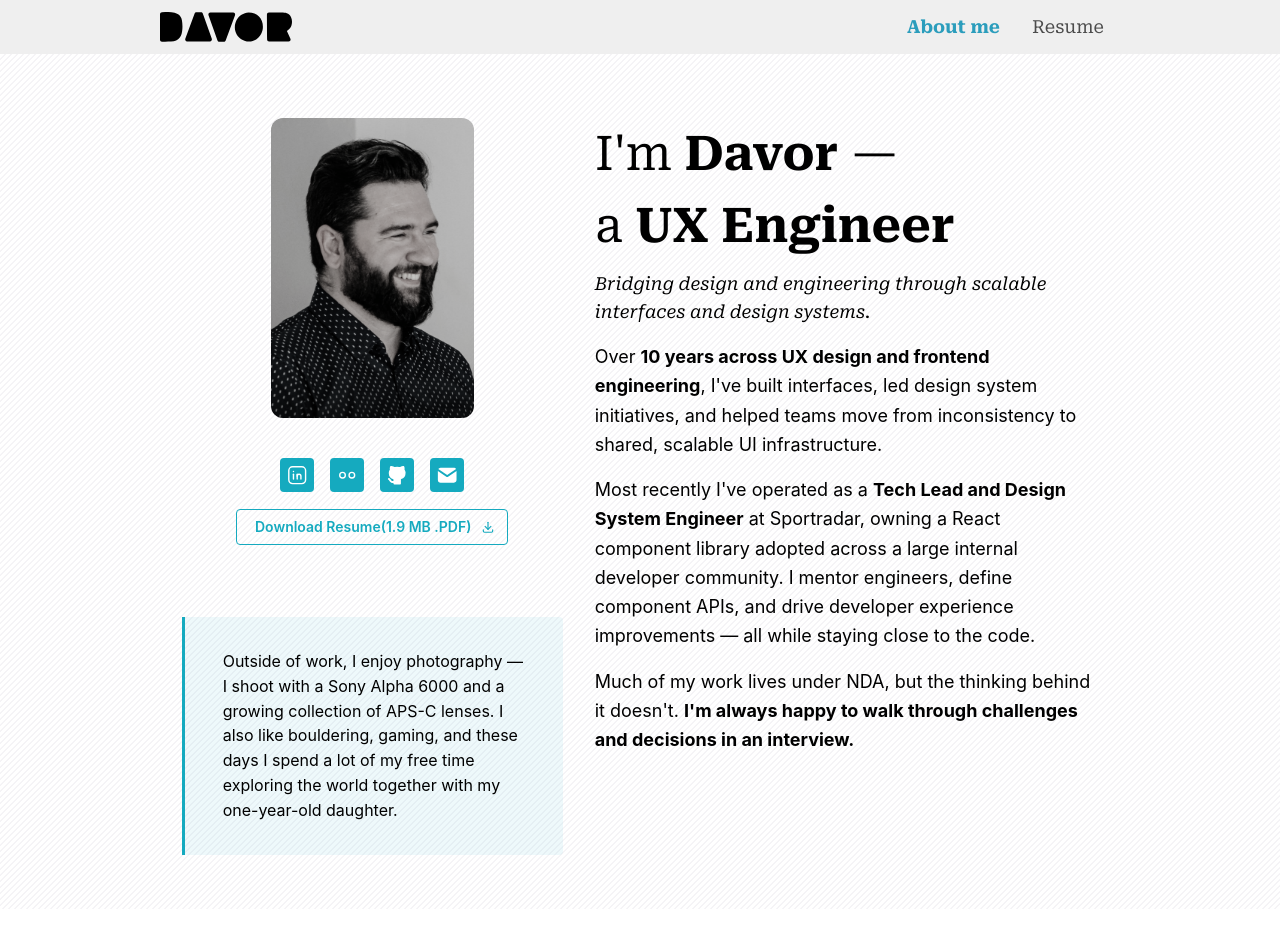
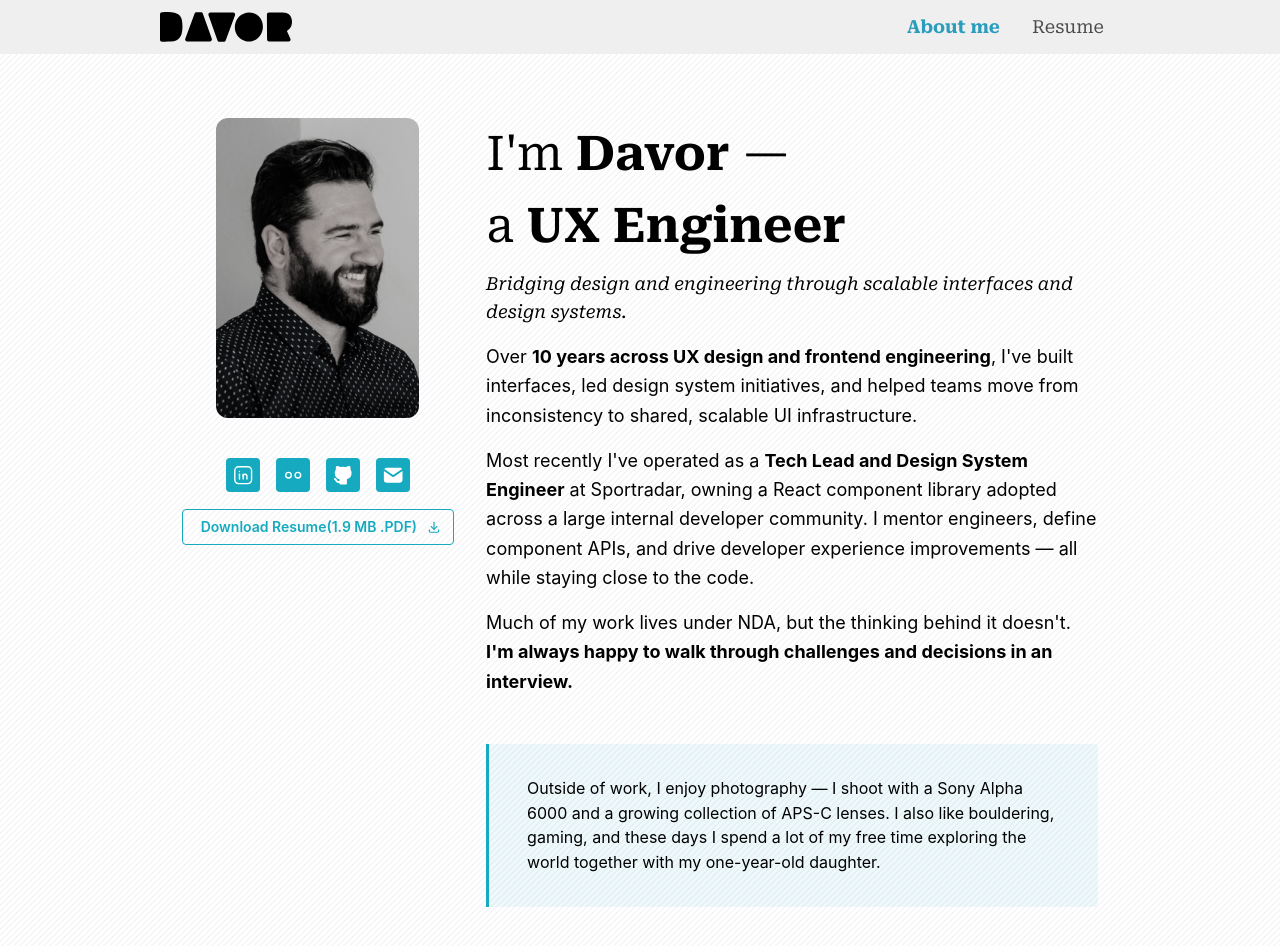
Before and after one commit to DKirbi/davorkirbis-website, a React (Vite) app: page / in a window 1280 px wide. Shown: the top 946 px of the page. Before the commit the page ends 909 px from the top, so only its background shows below. Built offline with nearby package versions, Linux system fonts and the light colour scheme.

Commit message:
Some last changes

```diff
--- a/src/routes/about-me.tsx
+++ b/src/routes/about-me.tsx
@@ -12,7 +12,7 @@ export const AboutMe = () => {
   return (
     <div className="w-11/12 mx-auto pt-16">
       <div className="hero-page flex flex-col md:flex-row justify-center gap-8 ">
-        <div className="flex flex-col gap-10 align-middle justify-center">
+        <div className="flex flex-col gap-10 align-center">
           <img
             src={`${Avatar}`}
             alt="Me"
@@ -69,17 +69,12 @@ export const AboutMe = () => {
               Download Resume <span className="text-sm"> (1.9 MB .PDF)</span>
             </Button>
           </div>
-
-          <Blockquote color="cyan" mt="xl" className="hidden md:block ">
-            Outside of work, I enjoy photography — I shoot with a Sony Alpha 6000 and a growing
-            collection of APS-C lenses. I also like bouldering, gaming, and these days I spend a lot
-            of my free time exploring the world together with my one-year-old daughter.
-          </Blockquote>
         </div>
         <div className="flex flex-col gap-4">
           <div className="flex flex-col gap-2">
             <h1 className="text-3xl md:text-5xl md:leading-normal leading-relaxed">
-              I'm <strong>Davor</strong> — <br /> a <strong>UX Engineer</strong>
+              I'm <strong>Davor</strong> — <br className="hidden md:block" /> a{" "}
+              <strong>UX Engineer</strong>
             </h1>
             <h3 className="italic text-base md:text-lg">
               Bridging design and engineering through scalable interfaces and design systems.
@@ -103,7 +98,7 @@ export const AboutMe = () => {
               I'm always happy to walk through challenges and decisions in an interview.
             </strong>
           </p>
-          <Blockquote color="cyan" mt="xl" className="md:hidden block">
+          <Blockquote color="cyan" mt="xl">
             Outside of work, I enjoy photography — I shoot with a Sony Alpha 6000 and a growing
             collection of APS-C lenses. I also like bouldering, gaming, and these days I spend a lot
             of my free time exploring the world together with my one-year-old daughter.
```
